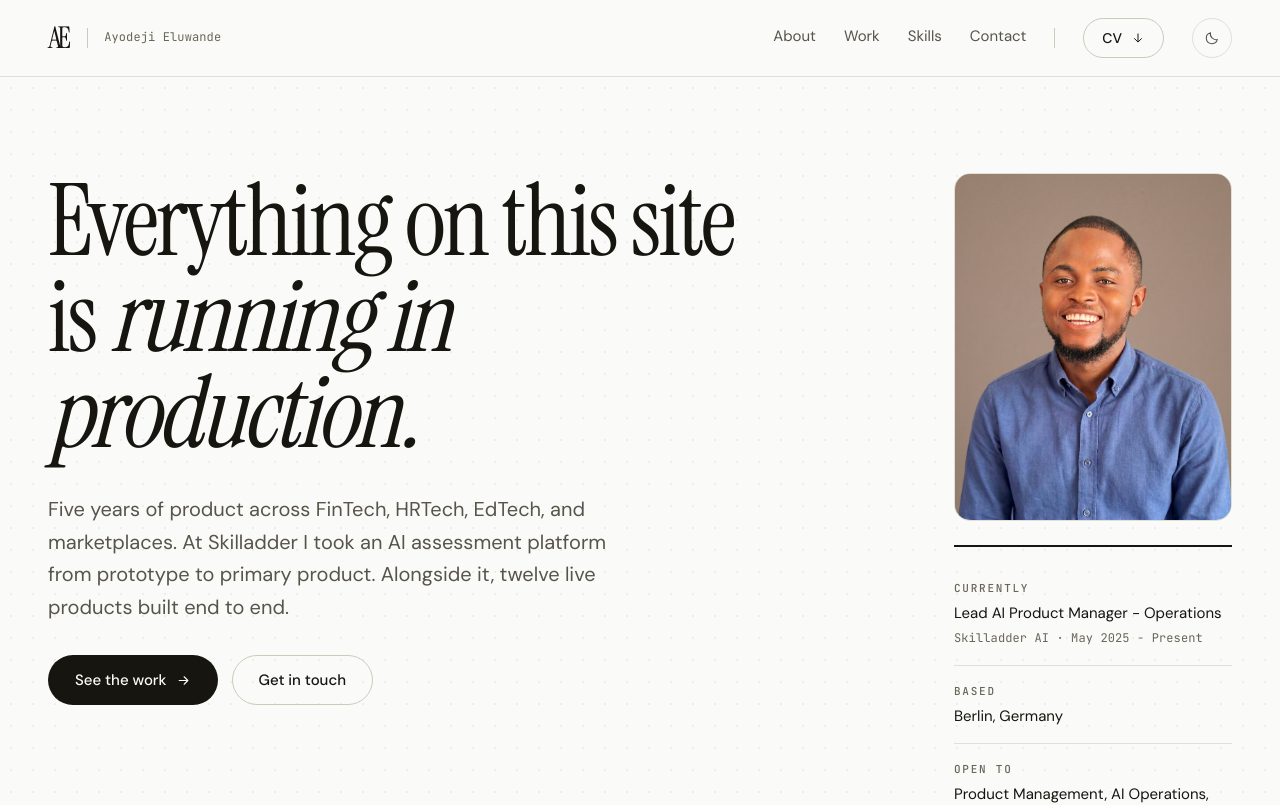
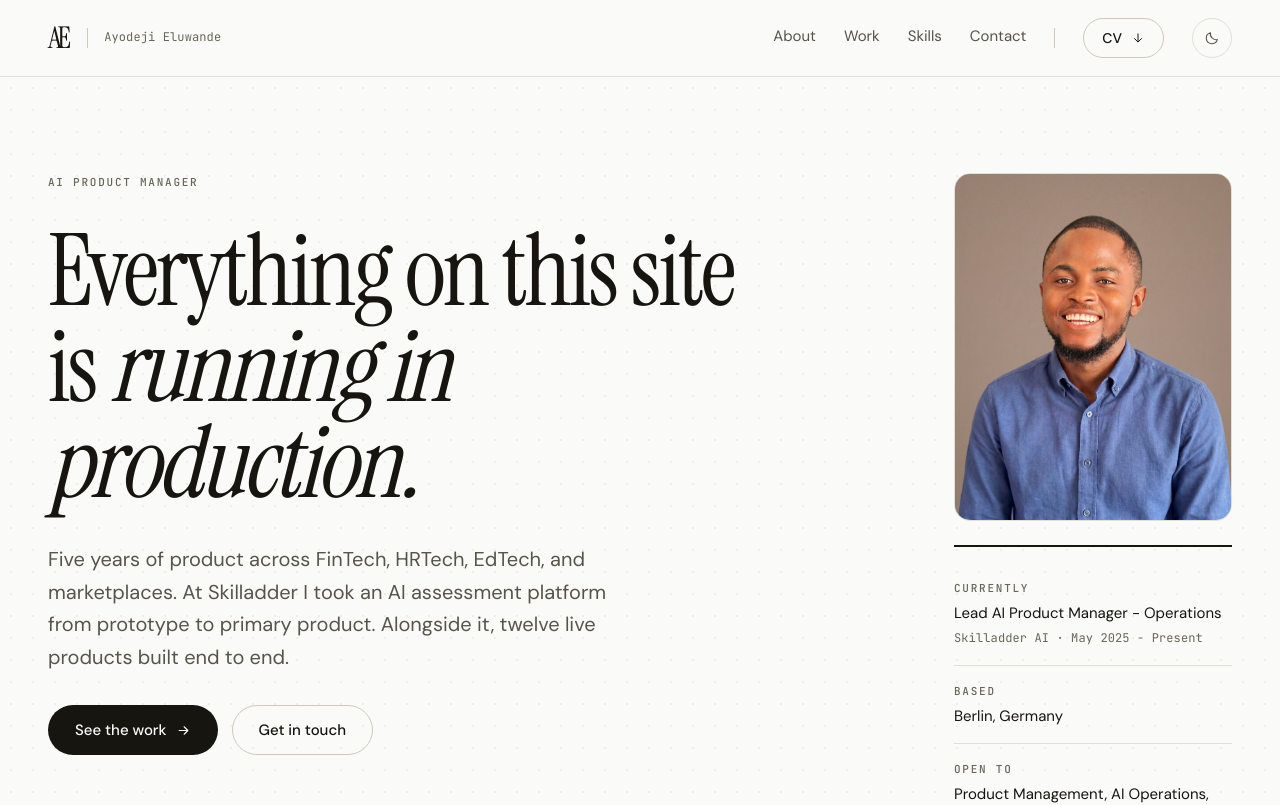
Before and after one commit to IamDejman/portfolio, a Next.js app: page / in a window 1280 px wide. Shown: the top 805 px of the page. Built offline with nearby package versions, Linux system fonts and the light colour scheme.

Commit message:
feat(copy): Add simple role tagline above the hero headline

```diff
--- a/src/app/page.tsx
+++ b/src/app/page.tsx
@@ -37,6 +37,7 @@ export default function Home() {
       <section className="dots border-b border-line">
         <div className="mx-auto grid max-w-[1280px] grid-cols-1 gap-12 px-5 pt-16 pb-16 md:grid-cols-12 md:gap-6 md:px-12 md:pt-24 md:pb-24">
           <div className="flex flex-col gap-8 md:col-span-8">
+            <p className="label">AI Product Manager</p>
             <h1 className="font-serif text-5xl leading-[1.0] tracking-[-0.02em] md:text-7xl md:leading-[0.96] lg:text-[100px] lg:tracking-[-0.028em]">
               Everything on this site
               <br />
```
